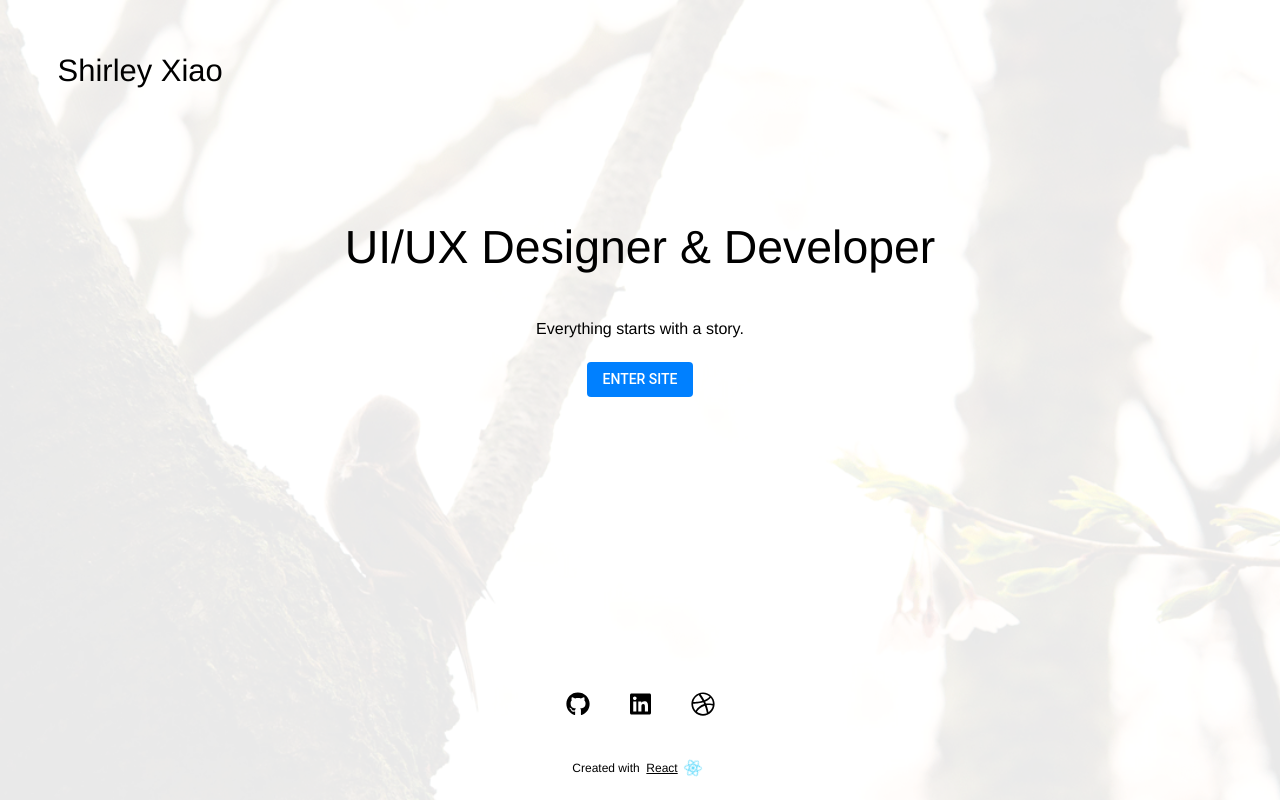
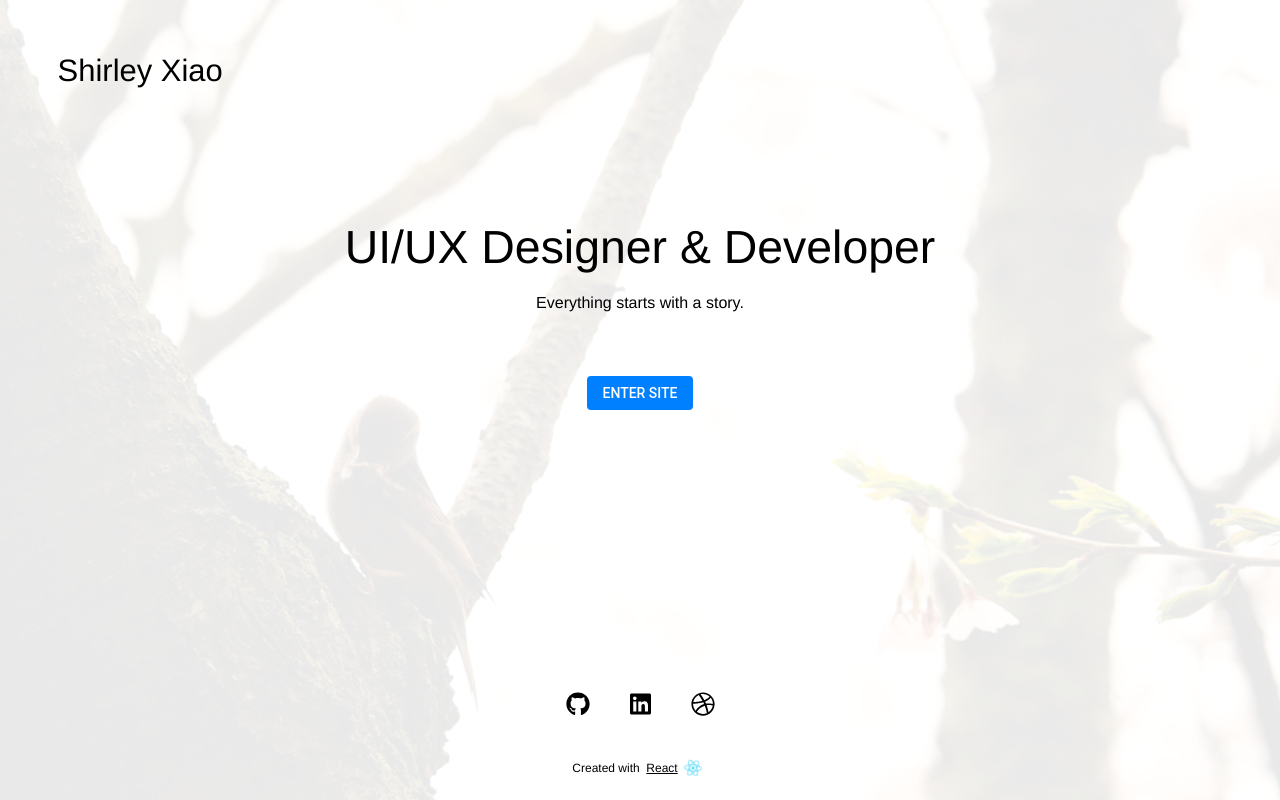
Before and after one commit to XXiao12/AboutMe, a React (Create React App) app: page / in a window 1280 px wide. Built offline with nearby package versions, Linux system fonts and the light colour scheme.

Commit message:
edited spacing for splash screen

```diff
--- a/src/containers/Splash/splash.css
+++ b/src/containers/Splash/splash.css
@@ -59,6 +59,12 @@
 .Splash-header .content {
   margin-top: 64px;
 }
+.Splash-header .content #title {
+  margin-bottom: 20px;
+}
+.Splash-header .content #blurb {
+  margin-bottom: 56px;
+}
 
 .Splash-header .content, .header {
   opacity: 1;
--- a/src/containers/Splash/splash.js
+++ b/src/containers/Splash/splash.js
@@ -18,6 +18,11 @@ const styles = theme => ({
     color: 'white',
     border: 'none',
     margin: theme.spacing.unit,
+    '&:hover': {
+      backgroundColor: '#0159b1',
+      border: 'none',
+      color: 'white'
+    },
   },
   button: {
     margin: theme.spacing.unit,
@@ -40,8 +45,8 @@ class Splash extends Component {
             <h1>Shirley Xiao</h1>
           </div>
           <div className="content">
-            <p>UI/UX Designer & Developer </p>
-            <p>Everything starts with a story.</p>
+            <p id="title">UI/UX Designer & Developer </p>
+            <p id="blurb">Everything starts with a story.</p>
             <Button
               variant="outlined"
               component={homeLink}
```
